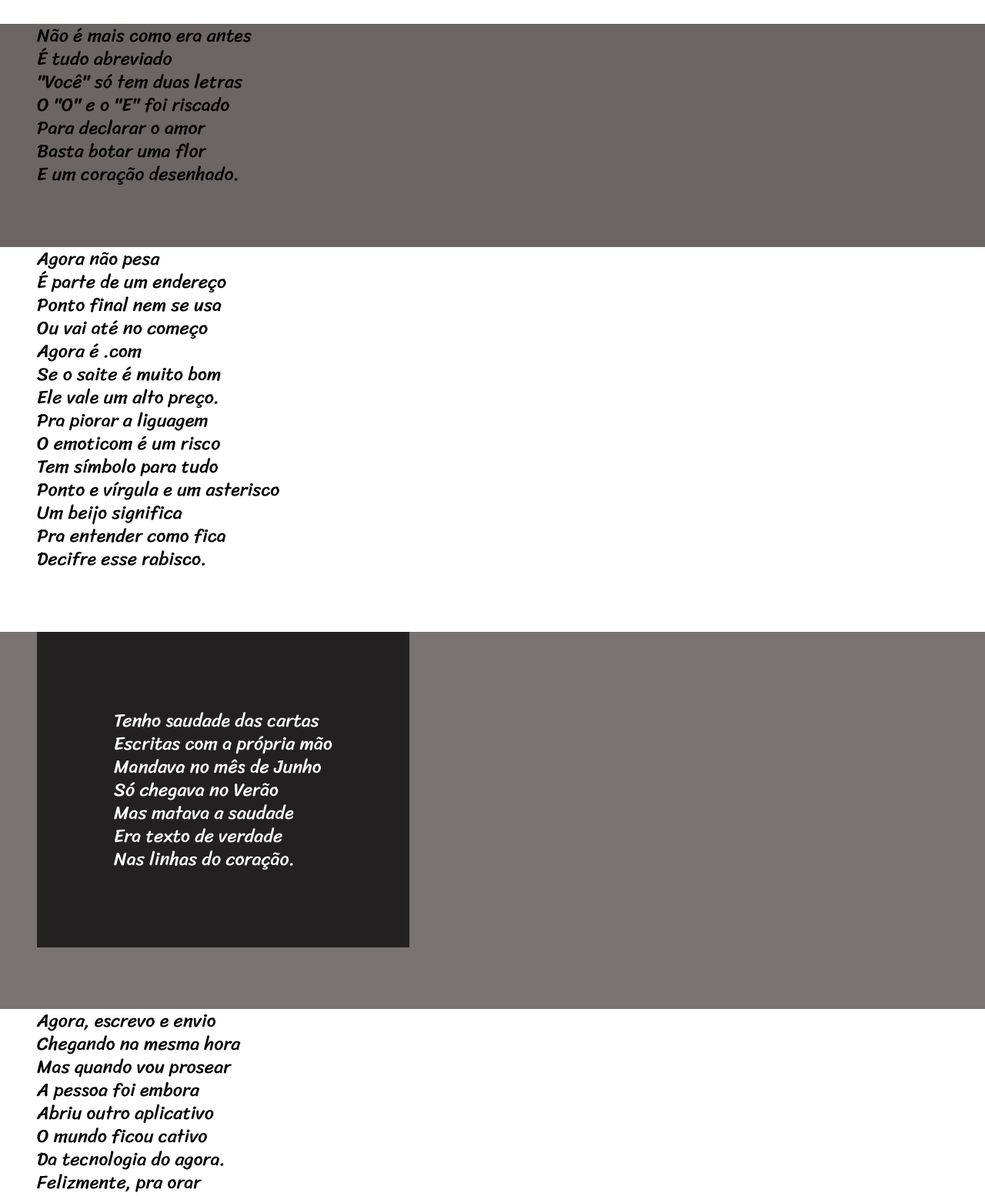
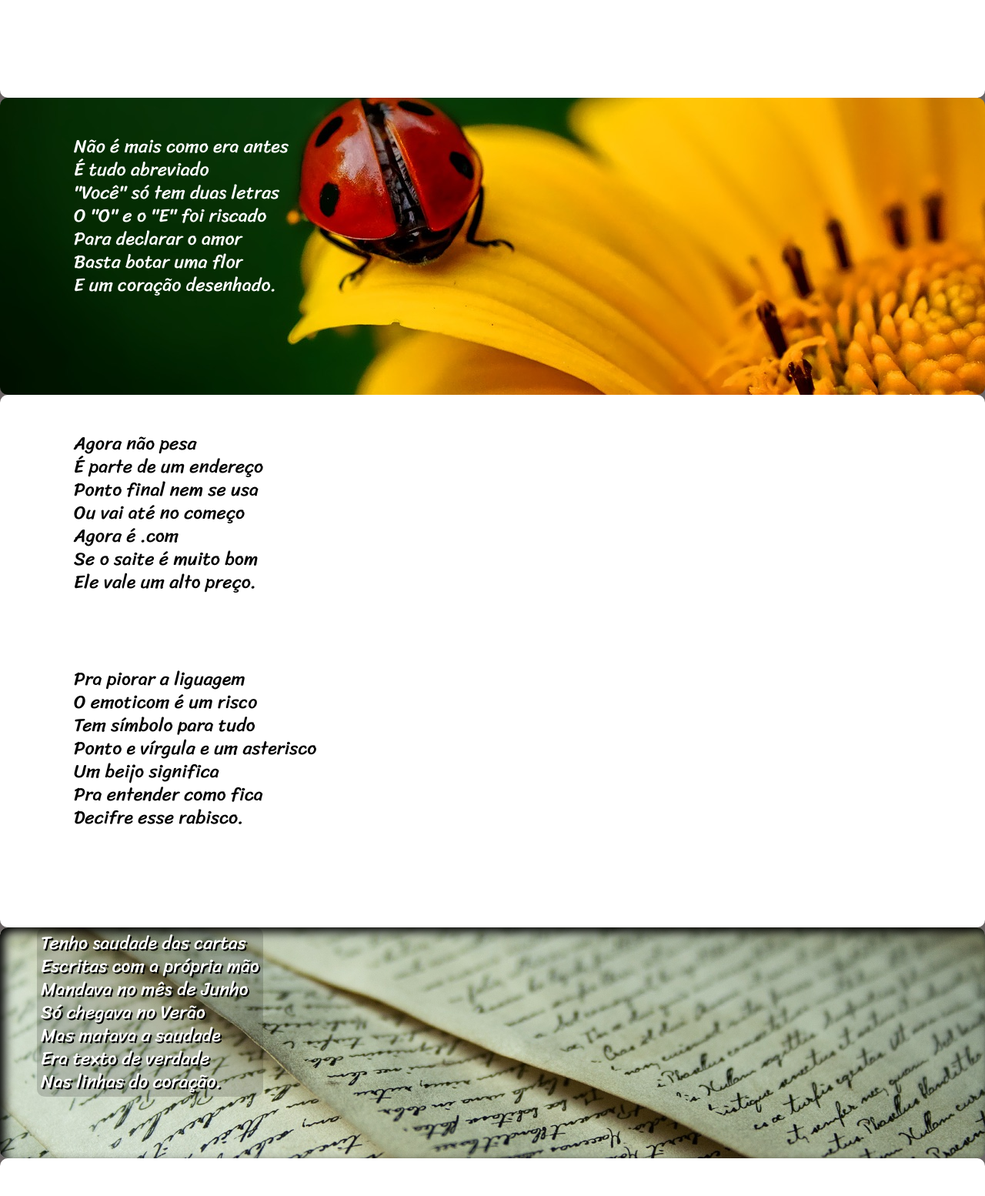
Before and after one commit to Davidjean23reis/html-css, a plain HTML site: page exercicios/des11/index.html in a window 1280 px wide. Shown: the part 466-2020 px from the top of the page at 77% size. Drawn offline with Linux system fonts and the light colour scheme.

Commit message:
Atualizei o des11

```diff
--- a/exercicios/des11/estilo/style.css
+++ b/exercicios/des11/estilo/style.css
@@ -1,13 +1,13 @@
 @charset "UTF-8";
 
-@import url('https://fonts.googleapis.com/css2? family= Passion+One & family= Sriracha & display=swap');
+@import url("https://fonts.googleapis.com/css2? family= Passion+One & family= Sriracha & display=swap");
 
-@import url('https://fonts.googleapis.com/css2? family= Sriracha & display=swap');
+@import url("https://fonts.googleapis.com/css2? family= Sriracha & display=swap");
 
 :root {
-    --fonte1: verdana, Geneva, Tahoma, Sans-serif;
-    --fonte2: 'Passion One', cursive;
-    --fonte3: 'Sriracha', cursive;
+  --fonte1: verdana, Geneva, Tahoma, Sans-serif;
+  --fonte2: "Passion One", cursive;
+  --fonte3: "Sriracha", cursive;
 }
 
 * {
@@ -33,7 +33,6 @@ header > h1 {
   text-transform: small-caps;
   font-family: var(--fonte2);
   font-size: 10vh;
-
 }
 
 header > p {
@@ -55,11 +54,17 @@ section.normal {
 section.imagem {
   background-color: rgba(211, 206, 206, 0.13);
   color: white;
+  box-shadow: inset 6px 6px 13px 0px black;
+  background-size: cover;
+  background-attachment: fixed;
 }
 section.imagem > p {
   display: inline-block;
-  background-color: rgba(0, 0, 0, 0.719);
-  padding:100px;
+  background-color: rgba(0, 0, 0, 0.164);
+  padding: 5px;
+  text-shadow: 1px 1px 0px black;
+  border-radius: 10px;
+  text-shadow: 2px 2px 0px black;
 }
 section {
   padding-top: 10hv;
@@ -68,7 +73,21 @@ section {
   line-height: 30px;
   font-family: var(--fonte3);
   font-size: 3vh;
-
+  border-radius: 10px;
+}
+section > p {
+  padding: 2em;
+  text-align: right center;
+}
+section#img1 {
+  color: white;
+  background-image: url("../imagens/background001.jpg");
+  background-position: right center;
+  top: 5%;
+}
+section#img2 {
+  background-image: url("../imagens/background002.jpg");
+  background-position: right center;
 }
 footer {
   background-color: black;
--- a/exercicios/des11/index.html
+++ b/exercicios/des11/index.html
@@ -25,8 +25,7 @@
         </p>
     </section>
 
-
-    <section class-="imagem">
+    <section class-="imagem" id="img1">
         <p>
             Não é mais como era antes <br>
             É tudo abreviado <br>
@@ -37,8 +36,6 @@
             E um coração desenhado.
         </p>
     </section>
-
-
 
     <section class="normal">
         <p>
@@ -62,7 +59,7 @@
         </p>
     </section>
 
-    <section class="imagem">
+    <section class="imagem" id="img2">
         <p>
             Tenho saudade das cartas <br>
             Escritas com a própria mão <br>
```
